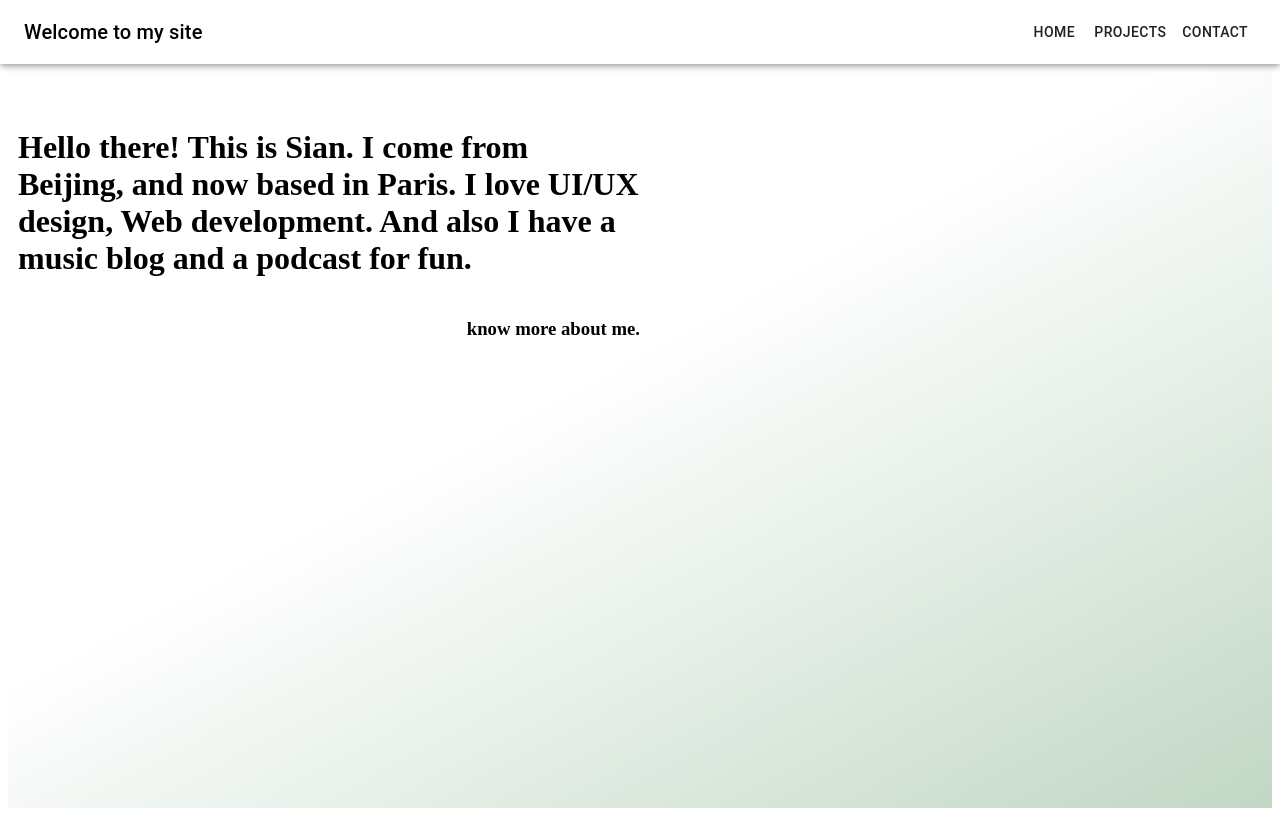
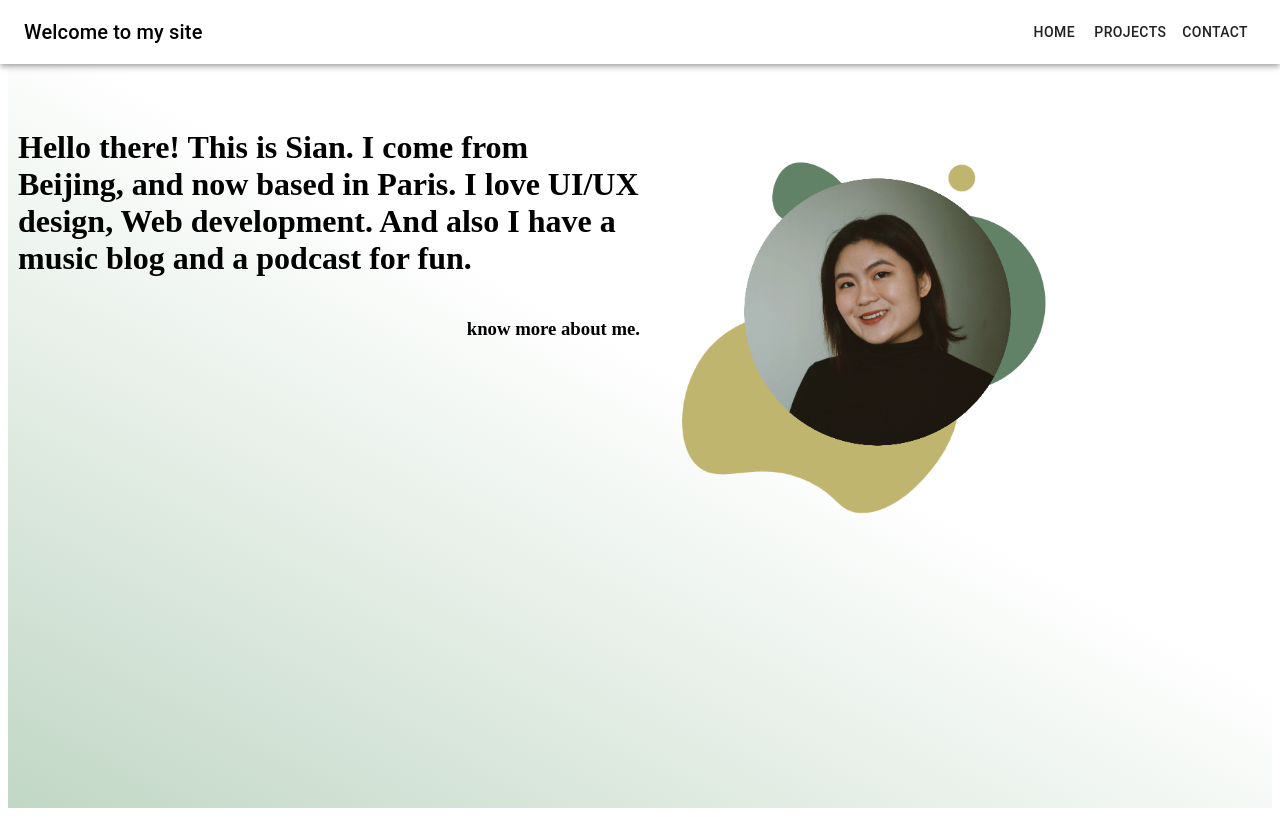
Before and after one commit to diana643/my-site, a Gatsby site: page / in a window 1280 px wide. Built offline with nearby package versions, Linux system fonts and the light colour scheme; Gatsby itself is replaced by a stand-in of ours.

Commit message:
add my photo inside

```diff
--- a/src/pages/index.js
+++ b/src/pages/index.js
@@ -3,13 +3,14 @@ import Header from "../components/header"
 import { makeStyles } from '@material-ui/core/styles';
 import Grid from '@material-ui/core/Grid';
 import Fade from 'react-reveal/Fade';
+import selfPhoto from '../assets/pics/photo-me.png'
 
 const useStyles = makeStyles((theme) => ({
   root:{
     background: 'rbg(255,255,255)',
-    background: 'linear-gradient(152deg, rgba(255,255,255,1) 46%, rgba(193,215,197,1) 100%)',
+    background: 'linear-gradient(-152deg, rgba(255,255,255,1) 46%, rgba(193,215,197,1) 100%)',
     height: '800px',
-    width: '100%'
+    width: '100wv'
 
   }
 }));
@@ -35,10 +36,9 @@ const Index = (props) => {
           <Grid container justify='flex-end'>
             <h3>know more about me.</h3>
           </Grid>
-
           </Grid>
-          <Grid xs={12} sm={6}>
-
+          <Grid item xs={12} sm={6}>
+            <img src={selfPhoto} alt="me" style={{width:'70%'}} />
           </Grid>
       </Grid>
     </div>
```
Also changed, not shown: src/assets/pics/photo-me.png (added).
